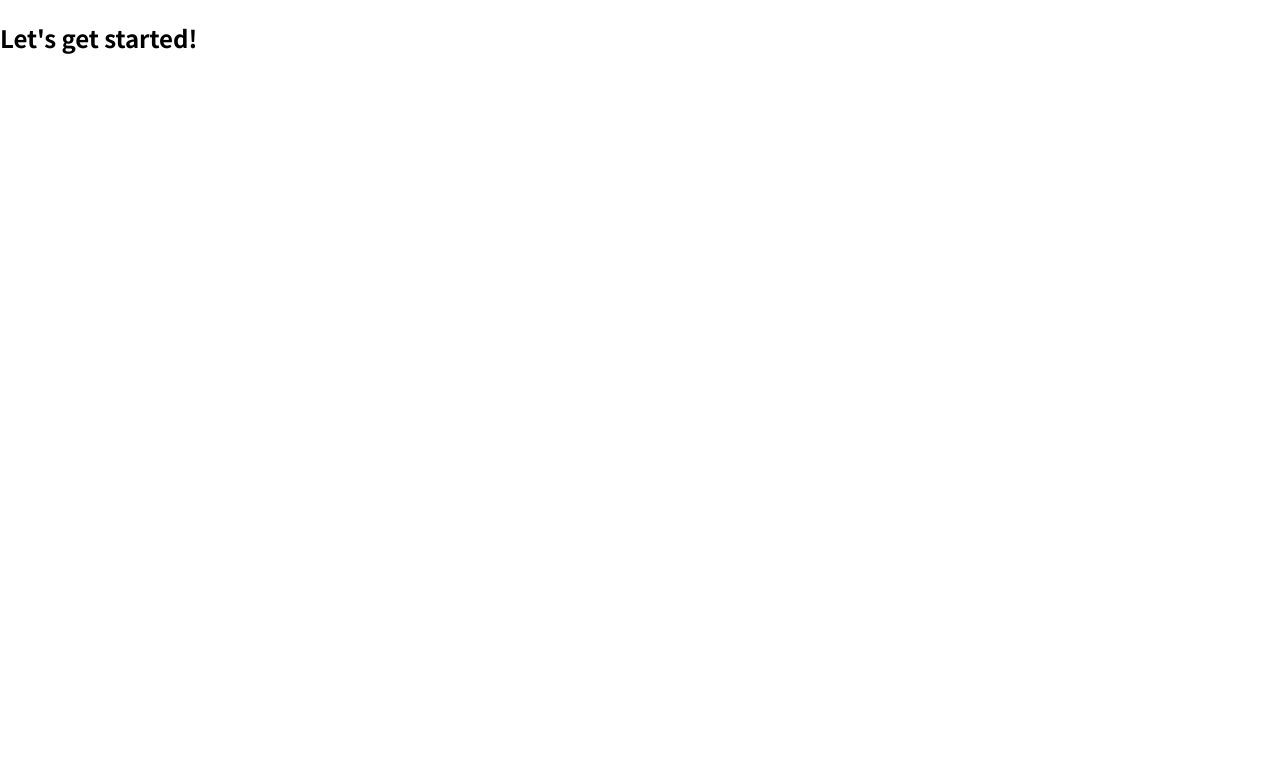
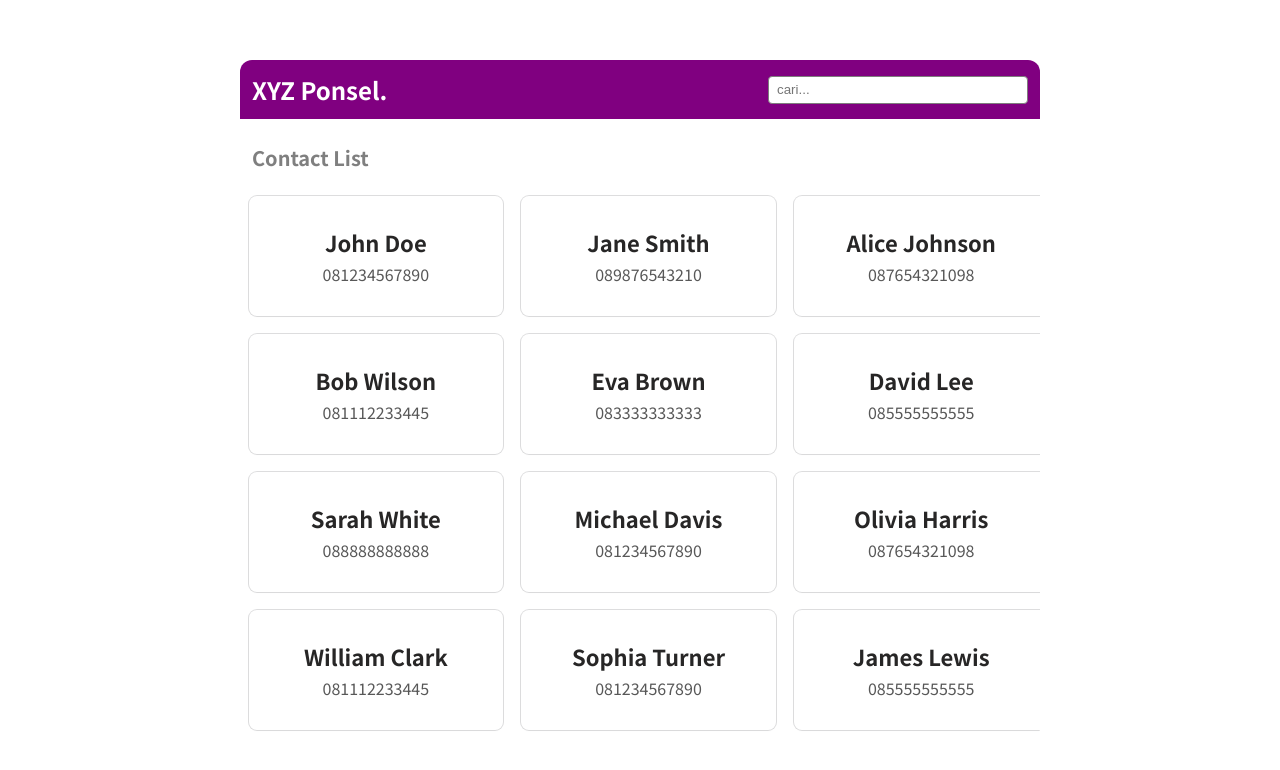
Before and after one commit to siopipin/pengembangan_aplikasi_web, a React (Create React App) app: page / in a window 1280 px wide. Shown: the top 770 px of the page. Built offline with nearby package versions, Linux system fonts and the light colour scheme.

Commit message:
minggu 04 praktek

```diff
--- a/src/App.js
+++ b/src/App.js
@@ -1,9 +1,7 @@
+import M04App from "./M04/M04App";
+
 function App() {
-  return (
-    <div>
-      <h2>Let's get started!</h2>
-    </div>
-  );
+  return <M04App />;
 }
 
 export default App;
--- /dev/null
+++ b/src/M04/ContactCard.js
@@ -0,0 +1,16 @@
+//mengimpor modul yang diperlukan dari react
+import React from "react";
+
+//mendefenisikan component ContactCard sebagai komponen berbasis fungsi
+const ContactCard = (props) => {
+  //**menggunakan props untuk menerima data yang dikirimkan dari luar */
+  return (
+    <div className="contact">
+      <h3>{props.nama}</h3>
+      <h4>{props.nomor_hp}</h4>
+    </div>
+  );
+};
+
+//mengekspor komponen, agar dapat di panggil ditempat lain
+export default ContactCard;
--- /dev/null
+++ b/src/M04/M04App.js
@@ -0,0 +1,81 @@
+//mengimpor modul dan file yang diperlukan
+import React, { useEffect, useState } from "react";
+import "./M04Style.css";
+import dataContacts from "./data_contacts";
+import ContactCard from "./ContactCard";
+
+//mendefenisikan komponen M04 sebagai komponen berbasis fungsi
+const M04App = () => {
+  //menggunakan hook useState untuk mendefenisikan state
+  const [contacts, setContacts] = useState([]);
+  const [keyword, setKeyword] = useState("");
+  const [isMounted, setIsMounted] = useState(false);
+
+  //memanggil useEffect hook agar di jalankan sekali untuk mendapatkan data contact
+  useEffect(() => {
+    /**melakukan pengecekan untuk mendapatkan data contacts pertama kali
+     * kalau mounted true, proses ini akan di skip
+     */
+    if (!isMounted) {
+      setContacts([...dataContacts]);
+      setIsMounted(true);
+      return;
+    }
+
+    /**melakukan filter terhadap data contact, dimana fungsi ini akan dijalankan
+     * setiap kali nilai state keyword berganti
+     * di berikan jeda 1000 ms atau 1 detik
+     */
+    const filterContacts = setTimeout(() => {
+      /**memasukkan nilai dari contact yang sudah di filter menggunakan methode filter
+       * dimana method filter hanya akan mengembalikan contact yang mengandung keyword
+       */
+      setContacts([
+        ...dataContacts.filter((contact) =>
+          contact.nama.toLowerCase().includes(keyword.toLowerCase())
+        ),
+      ]);
+    }, 1000);
+    /**ketika inputan di ketik kurang dari 1 detik maka clean up akan dijalankan
+     * sehingga kita tidak mengambil data setiap kali user mengetik
+     * tetapi setiap user berhenti mengetik selama 1 detik
+     */
+    return () => {
+      clearTimeout(filterContacts);
+    };
+  }, [keyword]);
+
+  //fungsi untuk mengubah nilai keyword menjadi apa yang di masukkan
+  const searchHandler = (e) => {
+    setKeyword(e.target.value);
+  };
+
+  //render component
+  return (
+    <div className="container">
+      <div className="header">
+        <h1>XYZ Ponsel.</h1>
+        {/**input akan memberikan nilai pada state keyword */}
+        <input type="text" placeholder="cari..." onChange={searchHandler} />
+      </div>
+      <h2 className="title">Contact List</h2>
+      <div className="contact-list">
+        {/**melakukan mapping untuk tiap data contact
+         * tiap tiap contact akan dikirimkanke dalam komponen ContactCard melalui props
+         dan map akan mengembalikan Component ContactCard untuk setiap contact */}
+        {contacts.map((contact) => {
+          return (
+            <ContactCard
+              key={contact.id}
+              nama={contact.nama}
+              nomor_hp={contact.nomor_hp}
+            />
+          );
+        })}
+      </div>
+    </div>
+  );
+};
+
+//mengekspor komponen M04App agar bisa di panggil di tempat lain
+export default M04App;
--- /dev/null
+++ b/src/M04/M04Style.css
@@ -0,0 +1,91 @@
+* {
+  margin: 0;
+  padding: 0;
+  box-sizing: border-box;
+}
+
+body {
+  height: 100vh;
+  display: flex;
+  align-items: center;
+  justify-content: center;
+  color: rgb(49, 49, 49);
+}
+
+.container {
+  text-align: center;
+  width: 800px;
+  margin: 0 auto;
+  height: 680px;
+  border-radius: 12px;
+  overflow: hidden;
+  padding-bottom: 150px;
+  background-color: #fff;
+}
+
+.header {
+  background-color: purple;
+  display: flex;
+  align-items: center;
+  justify-content: space-between;
+  padding: 12px;
+}
+
+.header h1 {
+  font-size: 24px;
+  color: #fff;
+}
+
+.header input {
+  width: 260px;
+  height: 28px;
+  padding: 0 8px;
+  outline: none;
+  border: none;
+  border: 1px solid rgb(126, 125, 125);
+  border-radius: 4px;
+}
+
+.contact-list {
+  padding: 12px 8.5px 17px;
+  display: grid;
+  grid-template-columns: 1fr 1fr 1fr;
+  gap: 18px;
+  width: 100%;
+  height: 100%;
+  overflow-y: scroll;
+  box-sizing: content-box;
+}
+
+.title {
+  font-size: 20px;
+  padding-top: 24px;
+  margin-bottom: 12px;
+  margin-left: 12px;
+  width: fit-content;
+  color: rgb(127, 127, 127);
+}
+
+.contact {
+  height: 120px;
+  display: flex;
+  align-items: center;
+  justify-content: center;
+  flex-direction: column;
+  gap: 4px;
+  border-radius: 8px;
+  box-shadow: rgba(0, 0, 0, 0.02) 0px 1px 3px 0px,
+    rgba(27, 31, 35, 0.15) 0px 0px 0px 1px;
+}
+
+.contact h3 {
+  font-size: 22px;
+  font-weight: 600;
+  color: rgb(39, 38, 38);
+}
+
+.contact h4 {
+  font-size: 16px;
+  color: rgb(88, 88, 88);
+  font-weight: normal;
+}
--- /dev/null
+++ b/src/M04/data_contacts.js
@@ -0,0 +1,46 @@
+//data contacts yang akan digunakan, dibuat dalam bentuk JSON
+const dataContacts = [
+  { id: 1, nama: "John Doe", nomor_hp: "081234567890" },
+  { id: 2, nama: "Jane Smith", nomor_hp: "089876543210" },
+  { id: 3, nama: "Alice Johnson", nomor_hp: "087654321098" },
+  { id: 4, nama: "Bob Wilson", nomor_hp: "081112233445" },
+  { id: 5, nama: "Eva Brown", nomor_hp: "083333333333" },
+  { id: 6, nama: "David Lee", nomor_hp: "085555555555" },
+  { id: 7, nama: "Sarah White", nomor_hp: "088888888888" },
+  { id: 8, nama: "Michael Davis", nomor_hp: "081234567890" },
+  { id: 9, nama: "Olivia Harris", nomor_hp: "087654321098" },
+  { id: 10, nama: "William Clark", nomor_hp: "081112233445" },
+  { id: 11, nama: "Sophia Turner", nomor_hp: "081234567890" },
+  { id: 12, nama: "James Lewis", nomor_hp: "085555555555" },
+  { id: 13, nama: "Emily Hall", nomor_hp: "083333333333" },
+  { id: 14, nama: "Daniel Parker", nomor_hp: "087654321098" },
+  { id: 15, nama: "Ava Wright", nomor_hp: "089876543210" },
+  { id: 16, nama: "Matthew Adams", nomor_hp: "081234567890" },
+  { id: 17, nama: "Chloe Hill", nomor_hp: "088888888888" },
+  { id: 18, nama: "Jacob Scott", nomor_hp: "081112233445" },
+  { id: 19, nama: "Lily Mitchell", nomor_hp: "081234567890" },
+  { id: 20, nama: "Mia Carter", nomor_hp: "083333333333" },
+  { id: 21, nama: "William Walker", nomor_hp: "085555555555" },
+  { id: 22, nama: "Sophia Turner", nomor_hp: "081234567890" },
+  { id: 23, nama: "James Lewis", nomor_hp: "085555555555" },
+  { id: 24, nama: "Emily Hall", nomor_hp: "083333333333" },
+  { id: 25, nama: "Daniel Parker", nomor_hp: "087654321098" },
+  { id: 26, nama: "Ava Wright", nomor_hp: "089876543210" },
+  { id: 27, nama: "Matthew Adams", nomor_hp: "081234567890" },
+  { id: 28, nama: "Chloe Hill", nomor_hp: "088888888888" },
+  { id: 29, nama: "Jacob Scott", nomor_hp: "081112233445" },
+  { id: 30, nama: "Lily Mitchell", nomor_hp: "081234567890" },
+  { id: 31, nama: "Sophie Anderson", nomor_hp: "087654321097" },
+  { id: 32, nama: "William Turner", nomor_hp: "083333333332" },
+  { id: 33, nama: "Ella Wilson", nomor_hp: "085555555554" },
+  { id: 34, nama: "Oliver Davis", nomor_hp: "088888888887" },
+  { id: 35, nama: "Emma Johnson", nomor_hp: "081112233447" },
+  { id: 36, nama: "Lucas Smith", nomor_hp: "089876543213" },
+  { id: 37, nama: "Isabella Harris", nomor_hp: "087654321096" },
+  { id: 38, nama: "Henry Brown", nomor_hp: "081234567892" },
+  { id: 39, nama: "Aria Lewis", nomor_hp: "083333333331" },
+  { id: 40, nama: "Mason Turner", nomor_hp: "088888888886" },
+];
+
+//mengekspor data contact, agar dapat dipanggil di tempat lain
+export default dataContacts;
--- a/src/index.css
+++ b/src/index.css
@@ -1,11 +1,11 @@
-@import url('https://fonts.googleapis.com/css2?family=Noto+Sans+JP:wght@400;700&display=swap');
+@import url("https://fonts.googleapis.com/css2?family=Noto+Sans+JP:wght@400;700&display=swap");
 
 * {
   box-sizing: border-box;
 }
 
 html {
-  font-family: 'Noto Sans JP', sans-serif;
+  font-family: "Noto Sans JP", sans-serif;
 }
 
 body {
```
